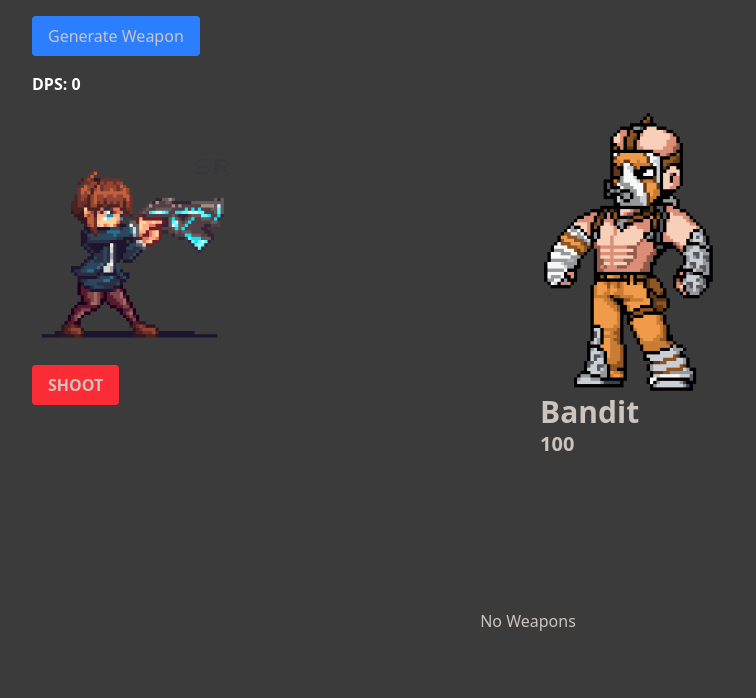
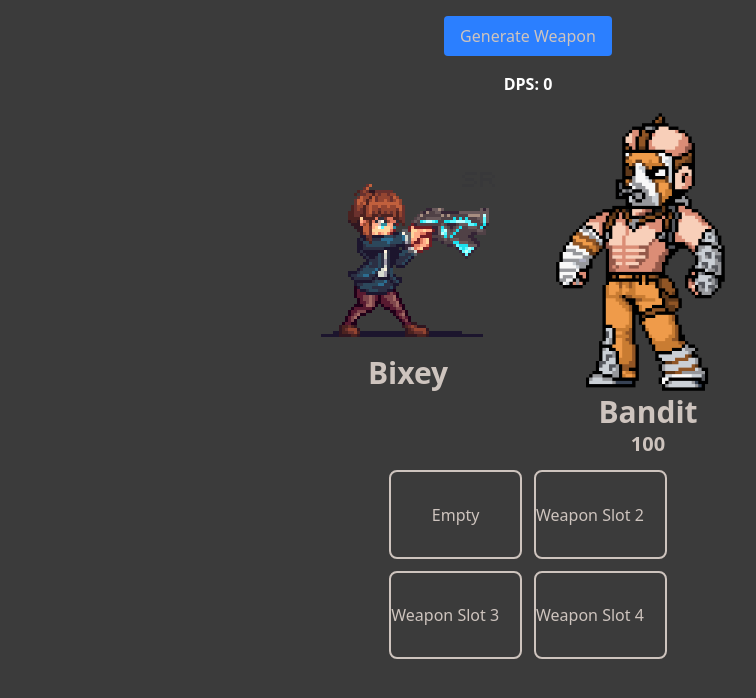
Before and after one commit to Midasantiago/Twitch_Idle_Battler, a React (Vite) app in the folder client/: page / in a window 1280 px wide. Shown: the top 698 px of the page, without its empty margins (112-868 px from the left). Built offline with nearby package versions, Linux system fonts and the light colour scheme.

Commit message:
Revised Inventory System

```diff
--- a/client/src/App.css
+++ b/client/src/App.css
@@ -13,7 +13,7 @@ body {
 }
 
 .main {
-  height: 500px;
+
 }
 
 img {
@@ -26,14 +26,9 @@ img {
   -webkit-text-stroke: 0.05px black;
 }
 
-.play-area {
-  max-width: 1200px;
-  margin: 0 auto;
-}
-
 .weapon-card {
   background: var(--card-body-color);
-  border: 9px solid var(--border-color);
+  border: 2px solid var(--border-color);
 }
 
 .weapon-card-header {
--- a/client/src/App.jsx
+++ b/client/src/App.jsx
@@ -1,6 +1,8 @@
 import './App.css'
+import { useState } from 'react';
 import PlayArea from './components/PlayArea/PlayArea';
 import WeaponInventory from './components/WeaponInventory/WeaponInventory';
+import WeaponSlots from './components/WeaponInventoryV2/WeaponSlotsArea';
 import { useEnemy } from './hooks/useEnemy';
 import { useWeapons } from './hooks/useWeapons';
 import { useAutoAttack } from './hooks/useAutoAttack';
@@ -20,19 +22,29 @@ function App() {
   const { enemy, attackEnemy } = useEnemy();
 
   // Handles when the players issues an attack and does damage to the enemy
-  // Currently set to push button to attack
-  // Later on will make it so that the player attacks on an interval (depending on weapon fire rate)
-  const handleAttack = (e) => {
-
-    if (!currentWeapon) return;
-
-    attackEnemy(currentWeapon?.weaponDamage);
-  }
 
   useAutoAttack({
     currentWeapon: currentWeapon || null,
     attackEnemy
   });
+
+  // Opens/Closes Player Inventory
+  const [showEquipmentModal, setShowEquipmentModal] = useState(false);
+
+  const openEquipmentModal = () => {
+    setShowEquipmentModal(true)
+    console.log('Opened Modal');
+  };
+
+  const closeEquipmentModal = () => {
+    setShowEquipmentModal(false)
+  };
+
+  const handleWeaponSelect = (weapon) => {
+    selectWeapon(weapon.id)
+    console.log(currentWeapon)
+    closeEquipmentModal()
+  }
 
   // DPS Counter Test
   const dps = currentWeapon
@@ -47,7 +59,7 @@ function App() {
   };
 
   return (
-    <div className='main min-h-screen flex flex-col max-w-5xl mx-auto px-4 py-4'>
+    <div className='main min-h-screen flex flex-col items-center justify-start max-w-5xl mx-auto px-4 py-4'>
 
       {/*Button to generate weapon for player */}
       {/* Will be changed to generate weapon under different circummstances, not the button */}
@@ -68,18 +80,44 @@ function App() {
       <PlayArea
         character={character}
         enemy_psycho={enemy_psycho}
-        handleAttack={handleAttack}
         currentEnemy={enemy}
       />
       {/* End of Playable Area */}
 
       {/* Contains the weapon inventory bar placed at the bottom of the screen */}
-      <WeaponInventory
-        weaponList={weaponList}
+      <WeaponSlots
+        invToggle={openEquipmentModal}
         currentWeapon={currentWeapon}
-        selectWeapon={selectWeapon}
       />
       {/* End of Weapon Inventory */}
+
+      {/*Inventory Modal */}
+      {showEquipmentModal && (
+
+        <div className='fixed inset-0 flex items-center justify-center bg-black/50 backdrop-blur-sm'
+          onClick={closeEquipmentModal}>
+
+          <div className='bg-gray-900 rounded-xl py-4 max-w-4xl w-full border max-h-[80vh] border-blue-200 relative flex flex-col'
+            onClick={(e) => e.stopPropagation}>
+
+            <button
+              onClick={closeEquipmentModal}
+              className='absolute top-2 right-2 text-white text-xl hover:text-red-400'
+            >
+              X
+            </button>
+
+            <div className='flex-1 overflow-y-auto weapon-list pb-4 px-1'>
+              <WeaponInventory
+                weaponList={weaponList}
+                selectWeapon={handleWeaponSelect}
+                cardVariants={cardVariants}
+              />
+            </div>
+          </div>
+
+        </div>
+      )}
 
     </div>
   )
--- a/client/src/components/Character/Character.jsx
+++ b/client/src/components/Character/Character.jsx
@@ -3,13 +3,9 @@ import React from "react";
 const Character = ({ character, handleAttack }) => {
 
     return (
-        <div className='character flex-col items-center flex-1'>
-            <img src={character} className='w-24 sm:w-32 md:w-40 lg:w-52' />
-            <button
-                className='mt-2 text-center font-bold bg-red-500 px-4 py-2 rounded hover:bg-red-600 transition'
-                onClick={handleAttack}>
-                SHOOT
-            </button>
+        <div className='character flex-col justify-center text-center items-center flex-1'>
+            <img src={character} className='w-56 sm:w-32 md:w-40 lg:w-52' />
+            <h1 className="font-bold text-xl md:text-3xl">Bixey</h1>
         </div>
     )
 }
--- a/client/src/components/Enemy/Enemy.jsx
+++ b/client/src/components/Enemy/Enemy.jsx
@@ -3,9 +3,9 @@ import React from "react";
 const Enemy = ({ enemy_psycho, currentEnemy }) => {
 
     return (
-        <div className='enemy flex-col items-center flex-1'>
+        <div className='enemy flex-col items-center text-center justify-center flex-1'>
             <img src={enemy_psycho} className='w-20 sm:w-28 md:w-36 lg:w-44' />
-            <h1 className='font-bold text-xl md:text-3xl'>{currentEnemy?.name}</h1>
+            <h1 className='font-bold text-xl md:text-3xl whitespace-nowrap text-ellipsis text-center w-full text-[clamp(1.2rem,2vw,1.2rem)]'>{currentEnemy?.name}</h1>
             <p className='font-bold text-l md:text-xl'>{currentEnemy?.health}</p>
         </div>
     )
--- a/client/src/components/PlayArea/PlayArea.jsx
+++ b/client/src/components/PlayArea/PlayArea.jsx
@@ -5,7 +5,7 @@ import Enemy from "../Enemy/Enemy";
 const PlayArea = ({ character, enemy_psycho, handleAttack, currentEnemy }) => {
 
     return (
-        <div className='play-area flex justify-between items-center w-full gap-6'>
+        <div className='play-area flex justify-center items-center gap-12 max-w-3xl mx-auto'>
             <Character
                 character={character}
                 handleAttack={handleAttack}
--- /dev/null
+++ b/client/src/components/WeaponCard/WeaponCardMini.jsx
@@ -0,0 +1,45 @@
+import { rarityData, elementColors } from "../../util/lootGen";
+
+const WeaponCardMini = ({ selectedWeapon, handleWeaponSelect, className }) => {
+
+    const rarityColor = rarityData[selectedWeapon.weaponRarity].color
+
+    return (
+        <div onClick={handleWeaponSelect}
+            className="weapon-card w-full h-full flex flex-col justify-between rounded-lg overflow-hidden border-2"
+            style={{ boxShadow: `0 0 10px ${rarityColor}` }}
+        >
+
+            {/* Top - Weapon Type */}
+            <div className="weapon-card-header text-center p-[clamp(4px,1vw,8px)]">
+                <p className="text-[clamp(0.6rem,2vw,1rem)] font-bold truncate"
+                    style={{ color: rarityColor }}>
+                    {selectedWeapon.weaponName}
+                </p>
+            </div>
+
+            {/* Middle - IconPlaceholder/ Just says weaponType */}
+            <div className="flex-1 flex items-center justify-center">
+                <div className="w-[60%] h-[60%] bg-black/20 rounded-md flex items-center justify-center">
+                    <span className="text-[clamp(0.5rem,1.5vw, 0.9rem)]"
+                        style={{ color: rarityColor }}>
+                        {selectedWeapon.weaponType}
+                    </span>
+                </div>
+            </div>
+
+            {/* Bottom - Element */}
+            <div className="weapon-card-header text-center p-[clamp(4px,1vw,8px)]">
+                <p
+                    className="text-[clamp(0.5,1.5vw,0.9rem)] truncate"
+                    style={{ color: elementColors[selectedWeapon.element] }}
+                >
+                    {selectedWeapon.element}
+                </p>
+            </div>
+
+        </div>
+    )
+}
+
+export default WeaponCardMini;
--- a/client/src/components/WeaponInventory/WeaponInventory.jsx
+++ b/client/src/components/WeaponInventory/WeaponInventory.jsx
@@ -6,7 +6,7 @@ const WeaponInventory = ({ weaponList, currentWeapon, selectWeapon, cardVariants
     const handleSelect = (id) => selectWeapon(id);
 
     return (
-        <div className='weapon-list flex gap-4 px-4 overflow-x-auto h-full items-center'>
+        <div className='grid grid-cols-2 gap-4'>
             <AnimatePresence initial={false}>
                 {weaponList.length ? (
                     weaponList.map((weapon, index) => {
@@ -27,17 +27,20 @@ const WeaponInventory = ({ weaponList, currentWeapon, selectWeapon, cardVariants
                                     stiffness: 300,
                                     damping: 20
                                 }}
+                                className='relative w-full overflow-visible'
                             >
-                                <WeaponCard
-                                    handleWeaponSelect={() => handleSelect(weapon.id)}
-                                    selectedWeapon={weapon}
-                                    className={isSelected ? 'scale-80' : ''}
-                                />
+                                <div className='w-full overflow-visible'>
+                                    <WeaponCard
+                                        handleWeaponSelect={() => handleSelect(weapon)}
+                                        selectedWeapon={weapon}
+                                        className={isSelected ? 'ring-2 ring-yellow-400' : ''}
+                                    />
+                                </div>
                             </motion.div>
                         )
                     })
                 ) : (
-                    <p className='text-center w-full'>No Weapons</p>
+                    <p className='text-center col-span-2'>No Weapons</p>
                 )}
             </AnimatePresence>
         </div>
--- /dev/null
+++ b/client/src/components/WeaponInventoryV2/WeaponSlot.jsx
@@ -0,0 +1,11 @@
+
+const WeaponSlot = (label ) => {
+
+    return (
+        <div>
+            <p>{label} Slot</p>
+        </div>
+    )
+}
+
+export default WeaponSlot;
--- /dev/null
+++ b/client/src/components/WeaponInventoryV2/WeaponSlotsArea.jsx
@@ -0,0 +1,36 @@
+import WeaponCard from "../WeaponCard/WeaponCard";
+import WeaponCardMini from "../WeaponCard/weaponCardMini";
+
+const WeaponSlots = ({ invToggle, currentWeapon }) => {
+
+    return (
+        <div className="grid grid-cols-2 gap-3 mt-3 h-[189px]">
+
+            <button className="cursor-pointer w-full aspect-[3/2] flex items-center justify-center"
+                onClick={invToggle}>
+                {currentWeapon ? (
+                        <WeaponCardMini
+                            selectedWeapon={currentWeapon}
+                        />
+                ) : (
+                    <div className="w-full aspect-[3/2] flex items-center justify-center border-2 rounded-lg">Empty</div>
+                )}
+            </button>
+
+            <div className="w-full aspect-[3/2] flex border-2 text-center items-center rounded-lg">
+                <p>Weapon Slot 2</p>
+            </div>
+
+            <div className="w-full aspect-[3/2] flex border-2 text-center items-center rounded-lg">
+                <p>Weapon Slot 3</p>
+            </div>
+
+            <div className="w-full aspect-[3/2] flex border-2 text-center items-center rounded-lg">
+                <p>Weapon Slot 4</p>
+            </div>
+
+        </div>
+    )
+}
+
+export default WeaponSlots;
```
Also changed, not shown: client/src/components/WeaponCard/WeaponCard.jsx (+21 -16 lines).
